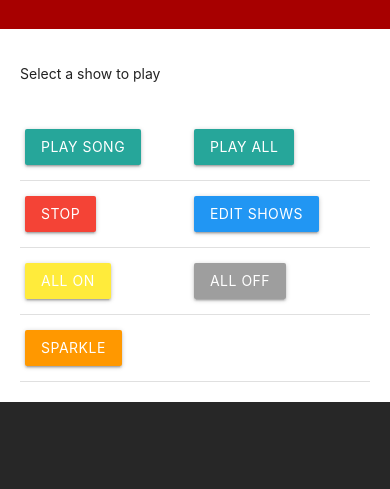
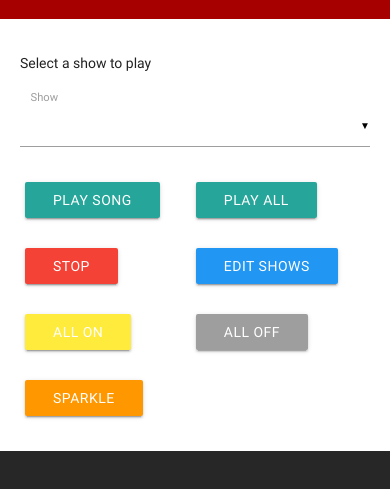
Before and after one commit to gregdumb/show-server, a plain HTML site: page index.html in a window 390 px wide. Shown: the part 223-712 px from the top of the page. Drawn offline with nearby package versions, Linux system fonts and the light colour scheme; no server answers.

Commit message:
Updated to materialize 100.2 to fix dropdown not working on mobile

```diff
--- a/index.html
+++ b/index.html
@@ -1,7 +1,7 @@
 <!DOCTYPE html>
 <html>
 	<head>
-		<link href="https://cdnjs.cloudflare.com/ajax/libs/materialize/0.98.0/css/materialize.min.css" rel="stylesheet">
+		<link href="https://cdnjs.cloudflare.com/ajax/libs/materialize/0.100.2/css/materialize.min.css" rel="stylesheet">
 		<link href="./style.css" rel="stylesheet">
 	</head>
 	<body>
@@ -41,7 +41,7 @@
 		</div>
 
 		<script src="https://code.jquery.com/jquery-2.1.1.min.js"></script>
-		<script src="https://cdnjs.cloudflare.com/ajax/libs/materialize/0.98.0/js/materialize.min.js"></script>
+		<script src="https://cdnjs.cloudflare.com/ajax/libs/materialize/0.100.2/js/materialize.min.js"></script>
 
 		<script src="index.js"></script>
 	</body>
```
